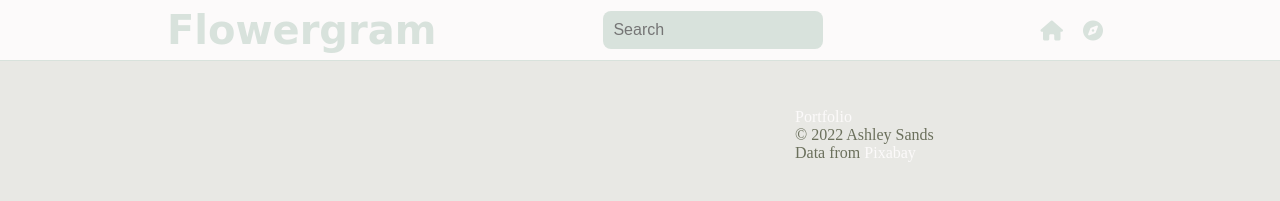
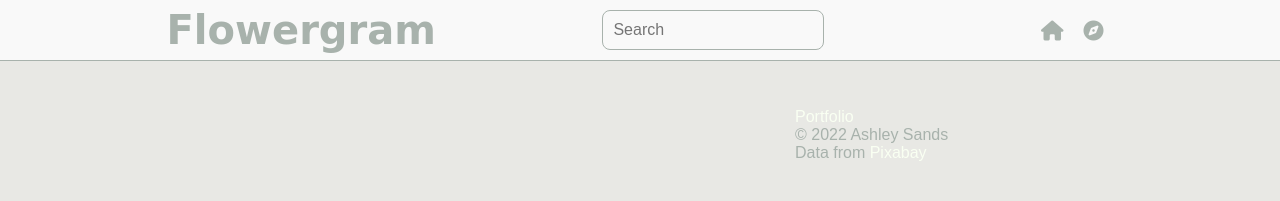
Before and after one commit to asands94/flowergram, a website: page index.html in a window 1280 px wide. Drawn offline with nearby package versions, Linux system fonts and the light colour scheme; no server answers; a web font is replaced by a local one.

Commit message:
change colors

```diff
--- a/index.html
+++ b/index.html
@@ -6,6 +6,16 @@
     <title>Flowergram</title>
     <meta name="description" content="" />
     <meta name="viewport" content="width=device-width, initial-scale=1" />
+
+    <meta property="og:title" content="Flower Image Database" />
+    <meta
+      property="og:description"
+      content="Look at and search for for various images of flowers."
+    />
+    <meta property="og:image" content="https://i.imgur.com/xJbF9SD.png" />
+    <meta property="og:url" content="https://asands94.github.io/flowergram/" />
+    <meta name="twitter:card" content="summary_large_image" />
+
     <link rel="stylesheet" href="styles.css" />
     <link rel="stylesheet" href="reset.css" />
     <link rel="preconnect" href="https://fonts.googleapis.com" />
@@ -46,9 +56,18 @@
       <div id="main-section">
         <section id="feed-section"></section>
         <aside>
-          <p><a class="aside-links" href="https://ashley-sands.netlify.app/">Portfolio</a></p>
+          <p>
+            <a class="aside-links" href="https://ashley-sands.netlify.app/"
+              >Portfolio</a
+            >
+          </p>
           <p>© 2022 Ashley Sands</p>
-          <p>Data from <a class="aside-links" href="https://pixabay.com/api/docs">Pixabay</a></p>
+          <p>
+            Data from
+            <a class="aside-links" href="https://pixabay.com/api/docs"
+              >Pixabay</a
+            >
+          </p>
         </aside>
       </div>
     </main>
--- a/styles.css
+++ b/styles.css
@@ -3,9 +3,9 @@
   --main-outline-size: 1px;
   --margin-top: 1.5em;
   --header-height: 60px;
-  --accent-color-light: #fcfafa;
-  --accent-color-dark: #6b705c;
-  --main-color: #d8e2dc;
+  --accent-color-light: #f9f9f9;
+  --accent-color-font: #f9fff2;
+  --main-color: #a8b2ac;
 }
 /* HEADER */
 
@@ -19,6 +19,7 @@ body {
   flex-direction: column;
   height: 100%;
   overflow-y: scroll;
+  font-family: Arial, Helvetica, sans-serif;
 }
 
 header {
@@ -115,8 +116,8 @@ main {
 }
 
 #search-flowers {
-  background-color: var(--main-color);
-  border: none;
+  background-color: var(--accent-color-light);
+  border: solid 1px var(--main-color);
   padding: 10px;
   width: 200px;
   border-radius: 0.5em;
@@ -127,12 +128,12 @@ main {
 
 aside {
   margin: 0 10px;
-  color: var(--accent-color-dark);
+  color: var(--main-color);
   width: 25%;
 }
 
 .aside-links{
-  color: var(--accent-color-light)
+  color: var(--accent-color-font)
 }
 
 /* DISCOVER PAGE */
```
